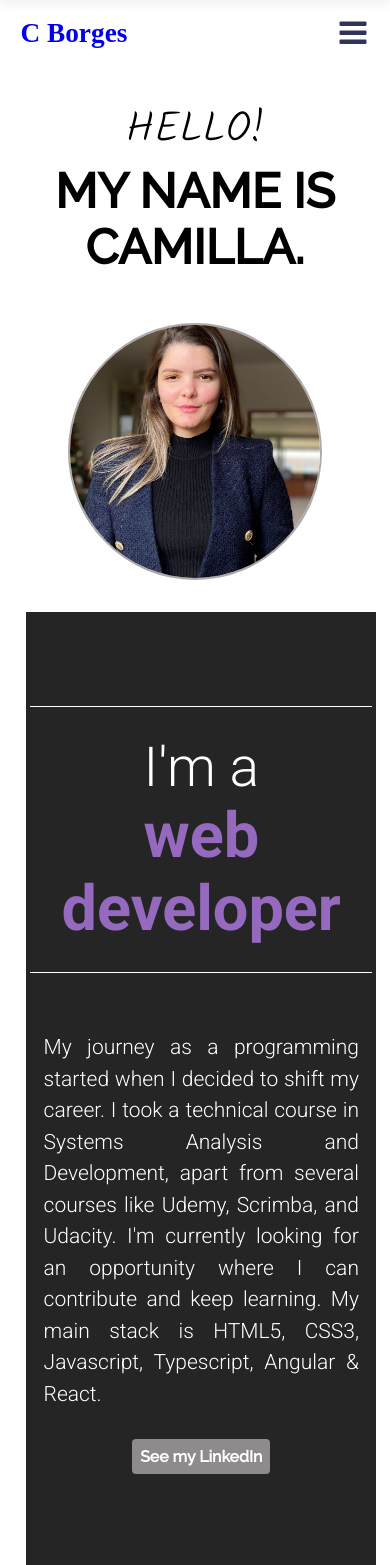
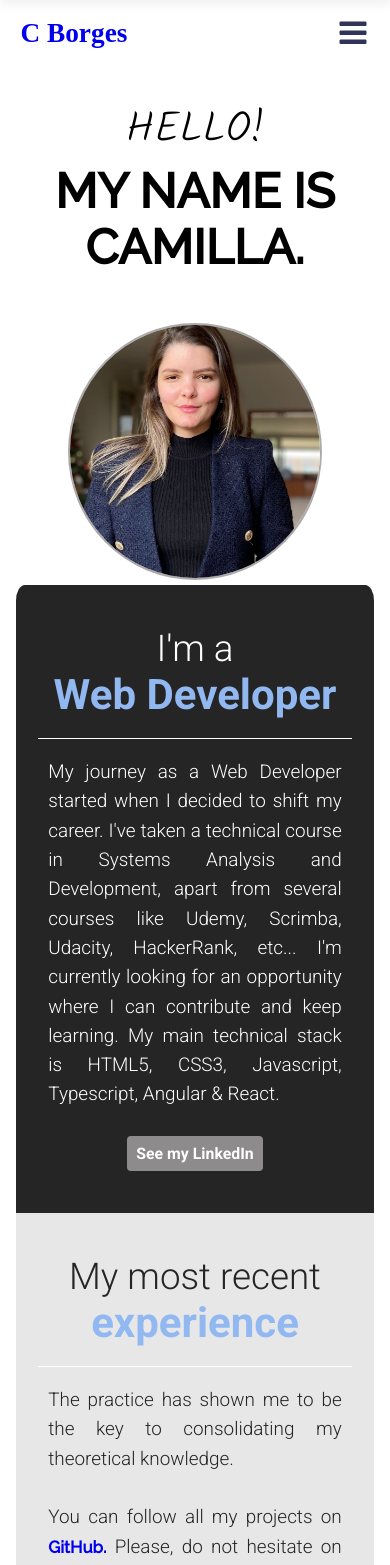
Before and after one commit to camillaborges/website-angular, an Angular app: page / in a window 390 px wide. Shown: the top 1565 px of the page. Built offline with nearby package versions, Linux system fonts and the light colour scheme; a web font is replaced by a local one.

Commit message:
(feat) update projects component to be more responsive

```diff
--- a/src/app/menu/menu.component.css
+++ b/src/app/menu/menu.component.css
@@ -23,7 +23,7 @@
   font-family: 'Grape Nuts', cursive;
   text-align: left;
   font-size: 1.5rem;
-  margin-left: 1em;
+  margin-left: 0.75em;
   flex-grow: 1;
 }
 
--- a/src/app/projects/projects.component.css
+++ b/src/app/projects/projects.component.css
@@ -1,9 +1,173 @@
 .about {
-    margin: 1.25em;
+    display: flex;
+    align-items: center;
+    max-width: 1300px;
+    margin: 0 auto;
+}
+
+.carrer {
+    padding: 3em 0;
+    background: #252525;
+    color: #fff;
+    margin-left: 1em;
+    border-top-left-radius: 2.5%;
+    border-bottom-left-radius: 2.5%;
+}
+
+.container {
+    padding: 0 0.2em;
+    max-width: 570px;
+    margin: 0 auto;
+}
+
+h2 {
+    font-size: 2.625rem;
+    border-bottom: 1px white solid;
+    margin: 0 0.5em 0.5em 0.5em;
+    padding-bottom: 0.5em;
 }
 
 p {
     text-align: justify;
     line-height: 1.5;
-    padding: 0.625em;
+    min-height: 280px;
+    margin: 0 1.5em;
 }
+
+.carrer,
+.projects {
+    width: 100%;
+}
+
+.projects {
+    padding: 3em 0;
+    margin-right: 1em;
+    background: rgb(231, 231, 231);;
+    color: #252525;
+    border-top-right-radius: 2.5%;
+    border-bottom-right-radius: 2.5%;
+}
+
+.social-media {
+    text-decoration: none;
+    display: inline-block;
+    font-size: 0.755rem;
+    font-weight: 600;
+    padding: 0.5em;
+    border-radius: 4px;
+    width: 120px;
+    transition: all .2s ease-in-out;
+    margin-top: 0.5em;
+}
+
+.social-media:hover {
+    transform: scale(1.05);
+}
+
+.github {
+    background: #252525;
+    color: white;
+}
+
+.linkedin {
+    background: #8d8b8c;
+    color: white;
+}
+
+.bold-text {
+    color: rgb(145, 184, 241);
+}
+
+@media(max-width: 1150px) {
+
+    .carrer,
+    .projects {
+        padding: 2.5em 0;
+    }
+
+    h2 {
+        font-size: 2rem;
+    }
+
+    p {
+        font-size: 1rem;
+        min-height: 325px;
+    }
+
+    .bold-text {
+        font-size: 2.2rem;
+    }
+}
+
+
+@media(max-width: 1024px) {
+
+    .carrer,
+    .projects {
+        padding: 2em 0;
+    }
+}
+
+@media(max-width: 940px) {
+
+    h2 {
+        font-size: 1.75rem;
+    }
+
+    p {
+        font-size: 0.90rem;
+        min-height: 300px;
+    }
+
+    .git {
+        font-size: 0.8rem;
+    }
+
+    .bold-text {
+        font-size: 2rem;
+    }
+}
+
+@media(max-width: 825px) {
+
+    .about {
+        flex-direction: column;
+        margin: 0 0.75em;
+    }
+
+    .container {
+        max-width: 600px;
+    }
+
+    .carrer,
+    .projects {
+        padding: 2em 0;
+        margin-left: 0.75em;
+        margin-right: 0.75em;
+    }
+
+    .carrer {
+        border-radius: 2.5% 2.5% 0 0;
+    }
+
+    .projects {
+        border-radius: 0 0 2.5% 2.5%;
+    }
+
+    p {
+        min-height: 230px;
+        line-height: 1.75;
+    }
+}
+
+
+@media(max-width: 630px) {
+
+    p {
+        line-height: 1.55;
+    }
+
+    .social-media {
+        margin-top: 1.75em;
+    }
+}
--- a/src/app/projects/projects.component.html
+++ b/src/app/projects/projects.component.html
@@ -1,25 +1,18 @@
 <div class="about" id="about">
     <div class="carrer">
         <div class="container">
-            <h2>I'm a <span class='bold-text'>web developer</span></h2>
-            <p>My journey as a programming started when I decided to shift my career. I took a technical course in
-            Systems Analysis and Development, apart from several courses like Udemy, Scrimba, and Udacity.
-            I'm currently looking for an opportunity where I can contribute and keep learning. My main stack is HTML5, CSS3, Javascript, Typescript,
-            Angular & React.
-            </p>
-            <a class='lkedin' href="https://www.linkedin.com/in/camillaborges/" target="_blank">See my LinkedIn</a>
+            <h2>I'm a <span class='bold-text'>Web Developer</span></h2>
+            <p>My journey as a Web Developer started when I decided to shift my career. I've taken a technical course in Systems Analysis and Development, apart from several courses like Udemy, Scrimba, Udacity, HackerRank, etc... I'm currently looking for an opportunity where I can contribute and keep learning. My main technical stack is HTML5, CSS3, Javascript, Typescript, Angular & React.</p>
+            <a class='social-media linkedin' href="https://www.linkedin.com/in/camillaborges/" target="_blank">See my LinkedIn</a>
         </div>
     </div>
     <div class="projects" id="experience">
         <div class="container">
             <h2>My most recent <span class='bold-text'>experience</span></h2>
-            <article>
-                    <p>The practice has shown me to be the key to consolidate my theoretical knowledge.
-                        You can follow all my projects on <a class="git" href="https://github.com/camillaborges" target="_blank">GitHub.</a>
-                        Please, do not hesitate on sending me improvements,
-                        suggestions, and questions.</p>
-                <a class='btn' href="https://github.com/camillaborges" target="_blank">See my GitHub</a>
-            </article>
+            <p>The practice has shown me to be the key to consolidating my theoretical knowledge.<br><br>
+                You can follow all my projects on <a class="git" href="https://github.com/camillaborges" target="_blank">GitHub.</a>
+                Please, do not hesitate on sending me improvements, suggestions, and questions.</p>
+            <a class='social-media github' href="https://github.com/camillaborges" target="_blank">See my GitHub</a>
         </div>
     </div>
 </div>
--- a/src/app/welcome/welcome.component.css
+++ b/src/app/welcome/welcome.component.css
@@ -7,6 +7,7 @@
     align-items: center;
     max-width: 1300px;
     margin: 0 auto;
+    min-height: 400px;
 }
 
 .introduction {
@@ -39,6 +40,10 @@
 }
 
 @media(max-width: 825px) {
+
+    .about-me {
+        min-height: 350px;
+    }
 
     .introduction {
         max-width: 300px;
--- a/src/styles.css
+++ b/src/styles.css
@@ -11,30 +11,8 @@ body {
     margin: 0;
 }
 
-.container {
-    padding: 0 0.2em;
-    max-width: 570px;
-    margin: 0 auto;
-}
-
-.presentation {
-    min-height: 100vh;
-    display: flex;
-    justify-content: center;
-
-}
-
-h2 {
-    font-size:2.625rem;
-    margin-top: 0;
-    border-top: 1px white solid;
-    border-bottom: 1px white solid;
-    padding: 0.5em 0;
-}
-
 h1, h2 {
     font-weight: 300;
-
 }
 
 h3 {
@@ -85,44 +63,6 @@ img {
     border-radius: 60%;
 }
 
-.presentation,
-.projects {
-    background: rgb(231, 231, 231);;
-    color: #252525;
-}
-
-.carrer {
-    background: #252525;
-    color: #fff;
-}
-
-.presentation,
-.carrer,
-.projects {
-    padding: 4.5em 0;
-
-}
-
-.btn,
-.lkedin {
-    display: inline-block;
-    font-size: 0.755rem;
-    padding: 0.5em;
-    margin-top: 1em;
-    border-radius: 4px;
-
-}
-
-.lkedin {
-    background: #8d8b8c;
-    color: white;
-}
-
-.btn {
-    background: #252525;
-    color: white;
-}
-
 .btn:hover,
 .btn:focus,
 .lkedin:hover,
@@ -141,6 +81,7 @@ img {
     font-size:1rem;
 }
 
+/*
 @media(min-width: 750px) {
     .about {
         display: flex;
@@ -163,7 +104,6 @@ img {
 
     }
 
-    .bold-text,
     .git {
         color: rgb(145, 184, 241);
     }
@@ -212,12 +152,10 @@ img {
 
     }
 
-    .presentation {
-        padding: .3em;
-    }
-
     .container{
         scroll-behavior: smooth;
     }
 
 }
+
+*/
```
